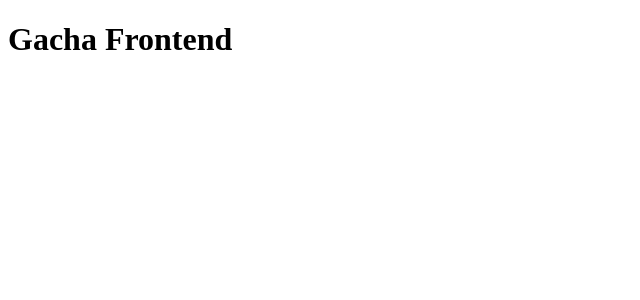
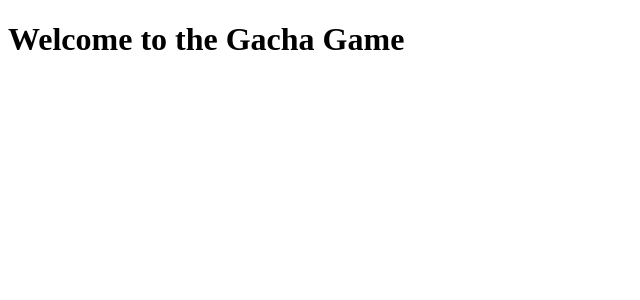
Before and after one commit to gardoffwhite/nagefront, a React (Vite) app: page / in a window 1280 px wide. Shown: the top 300 px of the page, without its empty margins (0-640 px from the left). Built offline with nearby package versions, Linux system fonts and the light colour scheme.

Commit message:
Update App.jsx

```diff
--- a/App.jsx
+++ b/App.jsx
@@ -1,3 +1,13 @@
-export default function App() {
-  return <h1>Gacha Frontend</h1>;
+// App.jsx
+import React, { useState, useEffect } from 'react';
+
+function App() {
+  return (
+    <div>
+      <h1>Welcome to the Gacha Game</h1>
+      {/* UI Component หรือ logic ที่จะทำการแสดงผล */}
+    </div>
+  );
 }
+
+export default App;
```
